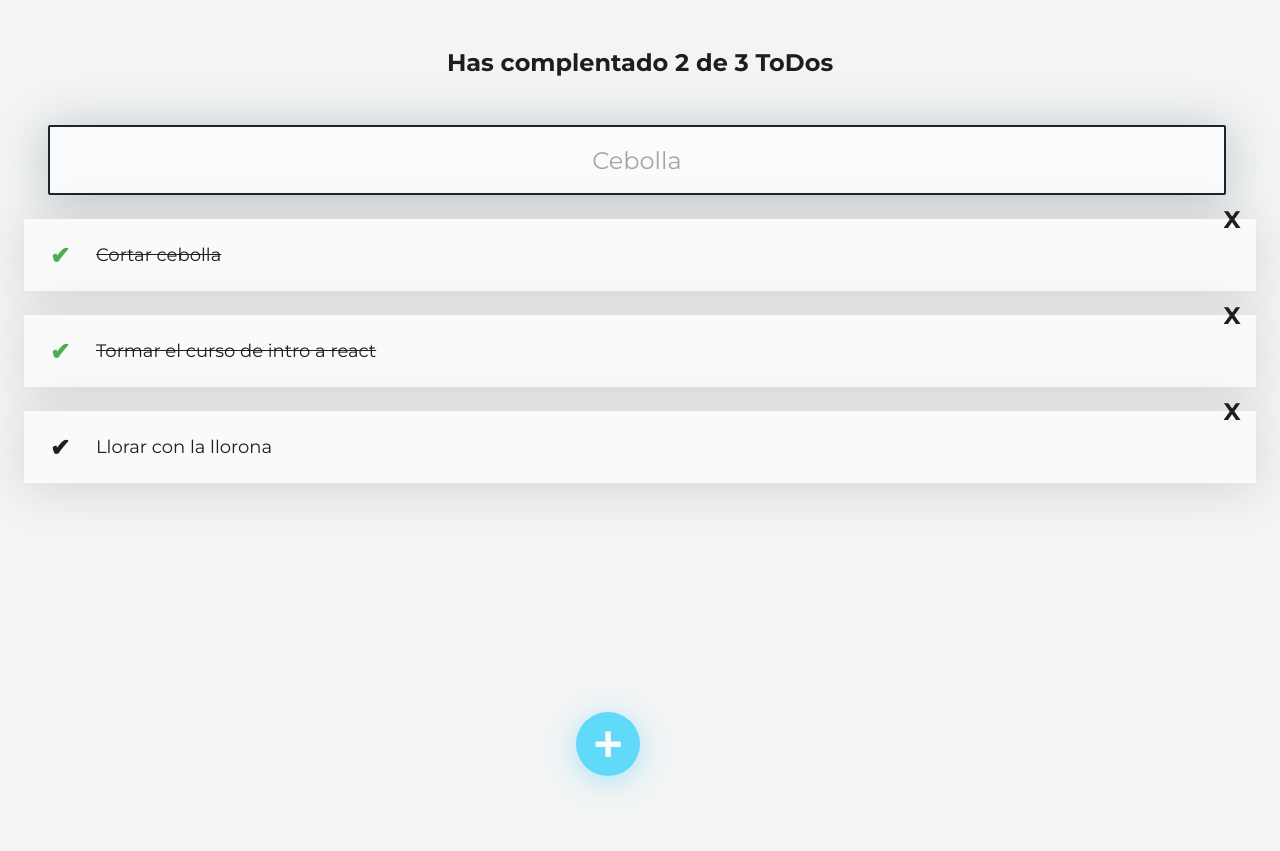
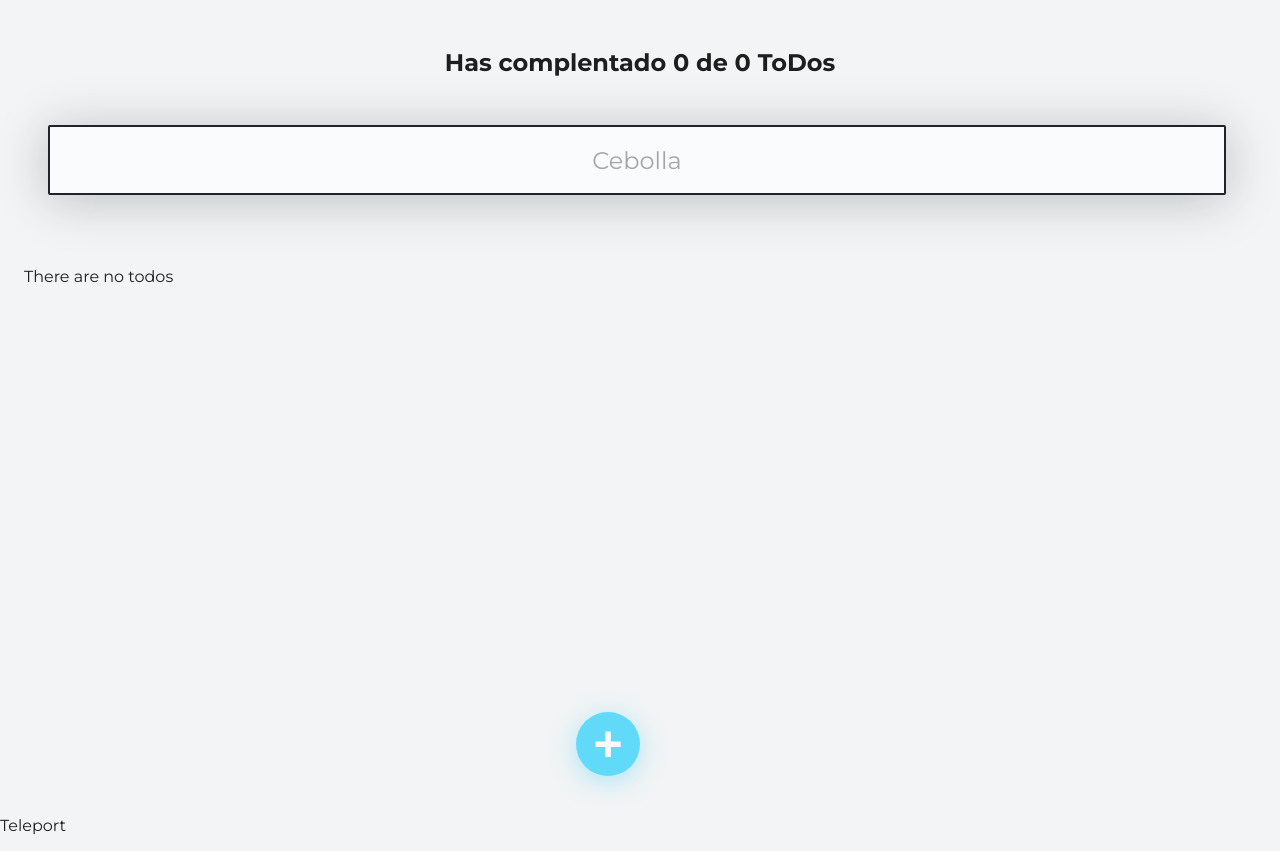
Before and after one commit to luisangelq/Platzi-Projects, a React (Create React App) app in the folder todo-app/: page / in a window 1280 px wide. Before the commit the page ends 800 px from the top, so only its background shows below. Built offline with nearby package versions, Linux system fonts and the light colour scheme.

Commit message:
Moving all props into react context

```diff
--- a/todo-app/public/index.html
+++ b/todo-app/public/index.html
@@ -18,6 +18,7 @@
   <body>
     <noscript>You need to enable JavaScript to run this app.</noscript>
     <div id="root"></div>
+    <div id="modal"></div>
 
   </body>
 </html>
--- a/todo-app/src/App.js
+++ b/todo-app/src/App.js
@@ -1,4 +1,4 @@
-import react, { useState, useEffect } from "react";
+import { useContext } from "react";
 import Spinner from "./components/Spinner";
 import { TodoCounter } from "./components/TodoCounter";
 import { TodoSearch } from "./components/TodoSearch";
@@ -6,49 +6,22 @@ import { TodoList } from "./components/TodoList";
 import { TodoItem } from "./components/TodoItem";
 import { CreateTodoButtom } from "./components/CreateTodoButton";
 
-//import './App.css';
-const todo = [
-  { id: 1, text: "Cortar cebolla", completed: true },
-  { id: 2, text: "Tormar el curso de intro a react", completed: true },
-  { id: 3, text: "Llorar con la llorona", completed: false },
-];
+import { TodoContext } from "./context";
+import Modal from "./helpers/modal";
+
 function App() {
-  localStorage.setItem("todoList", JSON.stringify(todo));
-  const getTodoList = localStorage.getItem("todoList");
-
-  const [todoList, setTodoList] = useState(
-    getTodoList ? JSON.parse(getTodoList) : []
-  );
-  const [search, setSearch] = useState("");
-  const [filteredTodos, setfilteredTodos] = useState([]);
-  const [loading, setLoading] = useState(null);
-  const [error, setError] = useState(null);
-
-  useEffect(() => {
-    localStorage.setItem("todoList", JSON.stringify(todoList));
-  }, [todoList]);
+  //consume the context
+  const { filteredTodos, loading, error } = useContext(TodoContext);
 
   return (
     <>
-      <TodoCounter todoList={todoList} />
-      <TodoSearch
-        todoList={todoList}
-        setfilteredTodos={setfilteredTodos}
-        search={search}
-        setSearch={setSearch}
-        setLoading={setLoading}
-        setError={setError}
-      />
+      <TodoCounter />
+      <TodoSearch />
 
       {!loading ? (
         <TodoList>
           {filteredTodos.map((todo) => (
-            <TodoItem
-              key={todo.id}
-              todoList={todoList}
-              setTodoList={setTodoList}
-              todo={todo}
-            />
+            <TodoItem key={todo.id} todo={todo} />
           ))}
         </TodoList>
       ) : (
@@ -66,6 +39,10 @@ function App() {
 
       {error ? <p>{error}</p> : null}
 
+      <Modal>
+        <p>Teleport</p>
+      </Modal>
+
       <CreateTodoButtom />
     </>
   );
--- a/todo-app/src/components/TodoCounter.js
+++ b/todo-app/src/components/TodoCounter.js
@@ -1,24 +1,26 @@
-import React from 'react'
-import styled from 'styled-components'
+import { useContext } from "react";
+import styled from "styled-components";
 
-const TodoCounter = ({todoList}) => {
+import { TodoContext } from "../context";
+
+const TodoCounter = () => {
+  const { todoList } = useContext(TodoContext);
 
   const completedTodos = todoList.filter((todo) => todo.completed).length;
   const totalTodos = todoList.length;
 
   return (
     <Progression>
-      Has complentado { completedTodos } de { totalTodos } ToDos
+      Has complentado {completedTodos} de {totalTodos} ToDos
     </Progression>
-  )
-}
+  );
+};
 
 const Progression = styled.h2`
   font-size: 24px;
   text-align: center;
   margin: 0;
   padding: 48px;
-
-`
+`;
 
 export { TodoCounter };
--- a/todo-app/src/components/TodoItem.js
+++ b/todo-app/src/components/TodoItem.js
@@ -1,15 +1,19 @@
-import react from "react";
+import { useContext } from "react";
 import styled from "styled-components";
 import Swal from "sweetalert2";
 
 import { checkTodo, deleteTodo } from "../helpers/todoActions";
 
-function TodoItem(props) {
-  const { todoList, setTodoList, todo } = props;
+import { TodoContext } from "../context";
+
+function TodoItem({ todo }) {
+  const { todoList, setTodoList, setLoading } = useContext(TodoContext);
 
   const onCheck = () => {
+
     const markedTodo = checkTodo(todoList, todo.id);
     setTodoList(markedTodo);
+    setLoading(false);
   };
 
   const onDelete = () => {
--- a/todo-app/src/components/TodoSearch.js
+++ b/todo-app/src/components/TodoSearch.js
@@ -1,14 +1,18 @@
-import { useState, useEffect } from "react";
+import { useEffect, useContext } from "react";
 import styled from "styled-components";
 
-function TodoSearch({
+import { TodoContext } from "../context";
+
+function TodoSearch() {
+  const {
     todoList,
     setfilteredTodos,
     search,
     setSearch,
     setLoading,
     setError,
-}) {
+  } = useContext(TodoContext);
+
   useEffect(() => {
     if (search !== "") {
       setLoading(true);
@@ -26,20 +30,8 @@ function TodoSearch({
           setError("No se encontraron resultados");
         }
       }, 500);
-    } else {
-      setLoading(true);
-      setError(null);
-
-      setTimeout(() => {
-        setfilteredTodos(todoList);
-
-        if (todoList.length === 0) {
-          setError("There are no todos");
     }
-        setLoading(false);
-      }, 500);
-    }
-  }, [todoList, search]);
+  }, [search]);
 
   const handleSearch = (e) => {
     setSearch(e.target.value);
--- /dev/null
+++ b/todo-app/src/context/index.js
@@ -0,0 +1,57 @@
+import { useState, useEffect, createContext } from "react";
+
+const TodoContext = createContext();
+
+const todo = [
+  { id: 1, text: "Cortar cebolla", completed: true },
+  { id: 2, text: "Tormar el curso de intro a react", completed: true },
+  { id: 3, text: "Llorar con la llorona", completed: false },
+];
+
+const TodoProvider = ({ children }) => {
+  // localStorage.setItem("todoList", JSON.stringify(todo));
+  const getTodoList = localStorage.getItem("todoList");
+
+  const [todoList, setTodoList] = useState(
+    getTodoList ? JSON.parse(getTodoList) : []
+  );
+  const [search, setSearch] = useState("");
+  const [filteredTodos, setfilteredTodos] = useState([]);
+  const [loading, setLoading] = useState(null);
+  const [error, setError] = useState(null);
+
+  useEffect(() => {
+    localStorage.setItem("todoList", JSON.stringify(todoList));
+
+    setLoading(true);
+    setError(null);
+
+    if (todoList.length === 0) {
+      setError("There are no todos");
+    }
+    setfilteredTodos(todoList);
+
+    setLoading(false);
+  }, [todoList]);
+
+  return (
+    <TodoContext.Provider
+      value={{
+        todoList,
+        setTodoList,
+        search,
+        setSearch,
+        filteredTodos,
+        setfilteredTodos,
+        loading,
+        setLoading,
+        error,
+        setError,
+      }}
+    >
+      {children}
+    </TodoContext.Provider>
+  );
+};
+
+export { TodoContext, TodoProvider };
--- /dev/null
+++ b/todo-app/src/helpers/modal.js
@@ -0,0 +1,7 @@
+import ReactDom from "react-dom";
+
+const Modal = ({ children }) => {
+  const modalRoot = document.getElementById("modal");
+  return ReactDom.createPortal(children, modalRoot);
+};
+export default Modal;
--- a/todo-app/src/index.js
+++ b/todo-app/src/index.js
@@ -1,12 +1,14 @@
-import React from 'react';
-import ReactDOM from 'react-dom/client';
-import './index.css';
-import App from './App';
+import React from "react";
+import ReactDOM from "react-dom/client";
+import "./index.css";
+import App from "./App";
+import { TodoProvider } from "./context";
 
-
-const root = ReactDOM.createRoot(document.getElementById('root'));
+const root = ReactDOM.createRoot(document.getElementById("root"));
 root.render(
   <React.StrictMode>
-    <App />
+    <TodoProvider>
+      <App />
+    </TodoProvider>
   </React.StrictMode>
 );
```
Also changed, not shown: todo-app/src/App.css (deleted, +0 -38 lines). Lines whose indentation alone changed are shown as unchanged.
